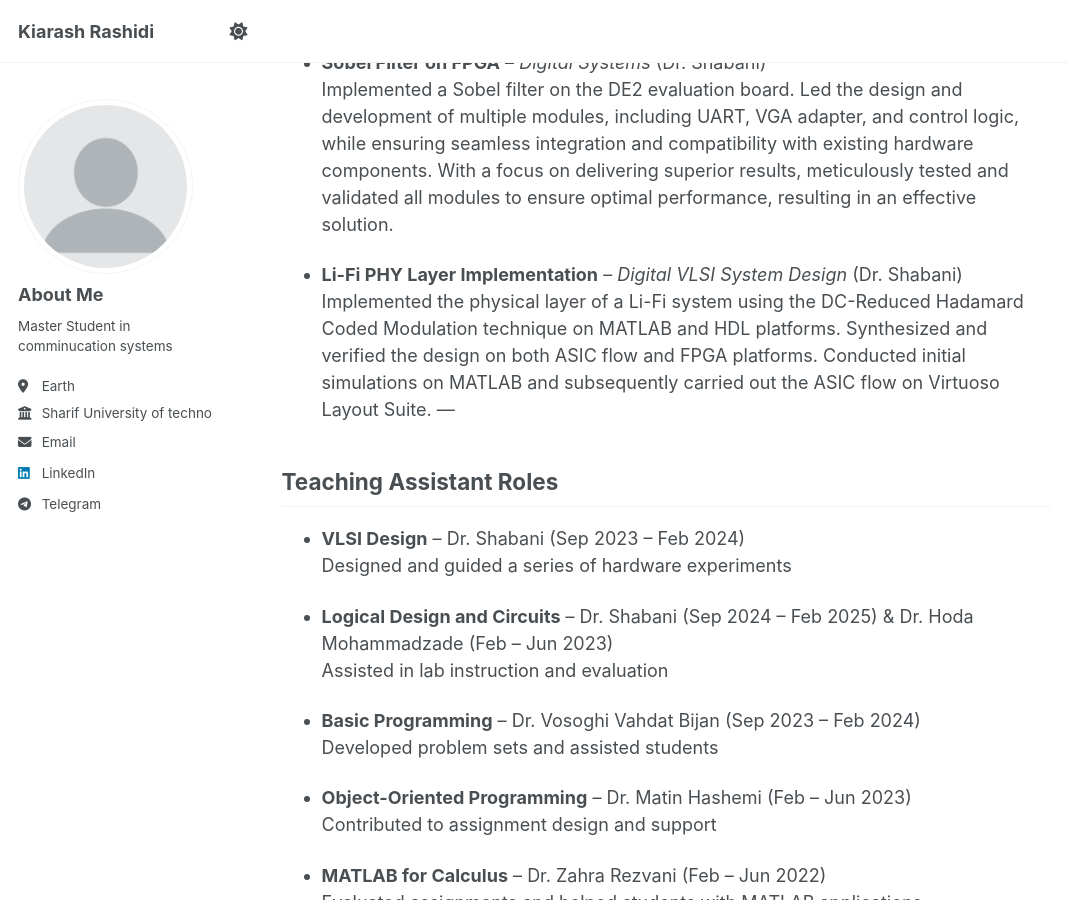
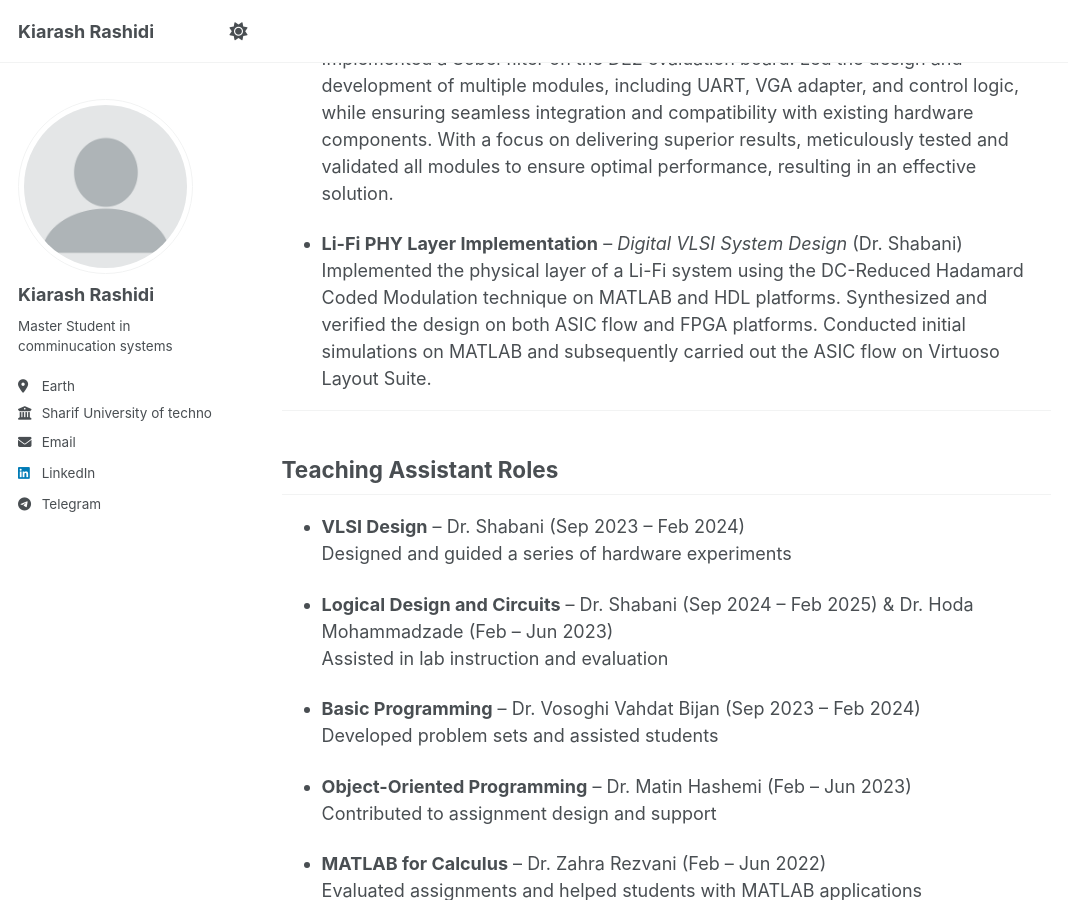
Before and after one commit to KiarashRashidi/kiarashRashidi.github.io, a Jekyll site: the page built from _pages/about.md, in a window 1280 px wide and 900 px high, scrolled down 2689 px. Shown: the whole window, without its empty margins (0-1068 px from the left). Built offline with Jekyll 4.4.1, drawn with Linux system fonts in a browser that asks for light colours; some of the changed text lies outside the part shown.

Commit message:
minor changes

```diff
--- a/_config.yml
+++ b/_config.yml
@@ -25,7 +25,7 @@ repository               : "KiarashRashidi/kiarashRashidi.github.io "
 author:
   # Biographic information
   avatar           : "profile.png"
-  name             : "About Me"
+  name             : "Kiarash Rashidi"
   pronouns         : # example: "she/her"
   bio              : "Master Student in comminucation systems"
   location         : "Earth"
--- a/_pages/about.md
+++ b/_pages/about.md
@@ -53,6 +53,7 @@ This sophisticated tester exhibits the capability to generate packets equipped w
 Internship Supervisor: As an internship supervisor, I provided real-world industrial problems for interns to solve using practical tools.
 *Intern*
 Successfully designed and implemented a hardware solution on Xilinx FPGA to efficiently fill SDH frames with data, particularly aimed at mitigating transmission errors in a noisy environment.
+
 ---
 
 ## Academic Projects
@@ -71,6 +72,7 @@ Implemented a Sobel filter on the DE2 evaluation board. Led the design and devel
 
 - **Li-Fi PHY Layer Implementation** – *Digital VLSI System Design* (Dr. Shabani)
 Implemented the physical layer of a Li-Fi system using the DC-Reduced Hadamard Coded Modulation technique on MATLAB and HDL platforms. Synthesized and verified the design on both ASIC flow and FPGA platforms. Conducted initial simulations on MATLAB and subsequently carried out the ASIC flow on Virtuoso Layout Suite.
+
 ---
 
 ## Teaching Assistant Roles
```
Also changed, not shown: other parts of _pages/about.md (+1 -1 lines).
